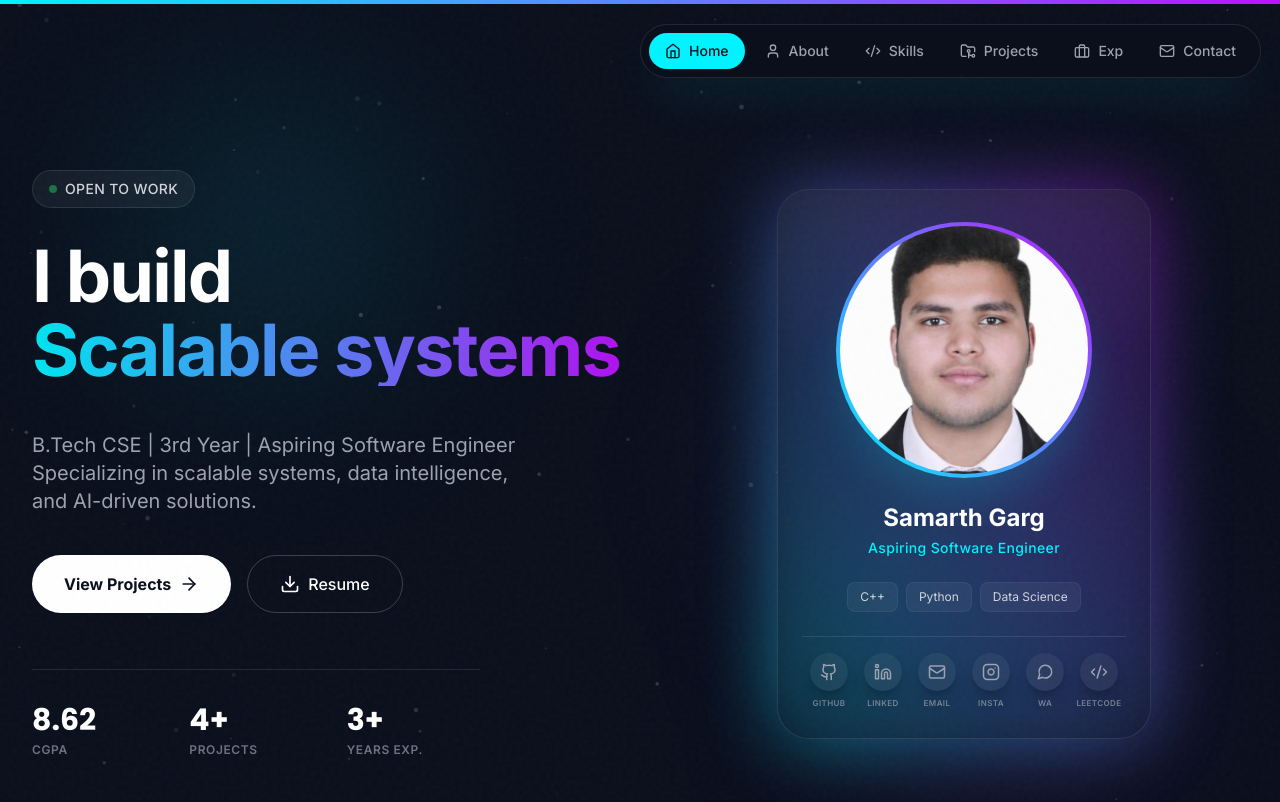
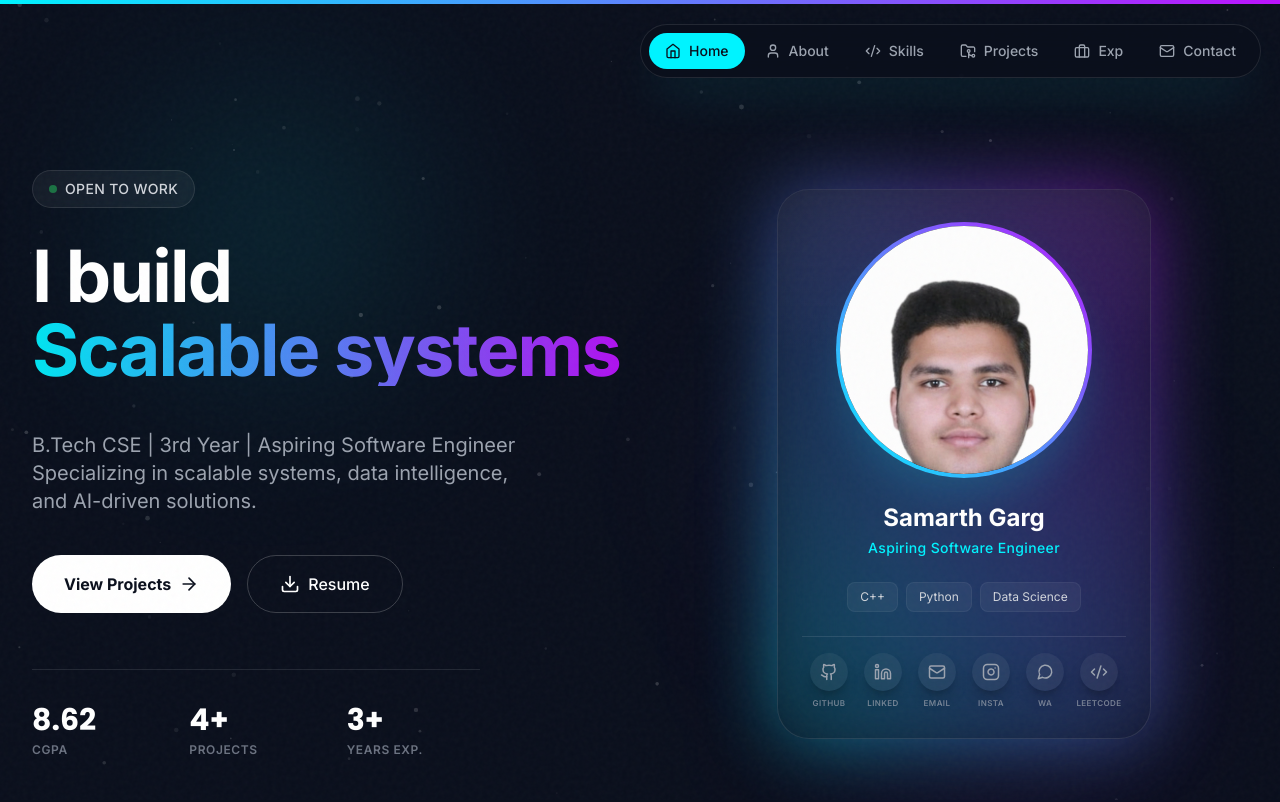
Before and after one commit to Samarthgarg14/Portfolio2.0, a React (Vite) app: page / in a window 1280 px wide. Shown: the top 802 px of the page. Built offline with nearby package versions, Linux system fonts and the light colour scheme.

Commit message:
Changes made

```diff
--- a/src/components/Hero.jsx
+++ b/src/components/Hero.jsx
@@ -140,9 +140,9 @@ const Hero = () => {
                                 <div className="absolute top-0 inset-x-0 h-40 bg-gradient-to-b from-white/5 to-transparent pointer-events-none"></div>
 
                                 <div className="relative z-10 w-full flex flex-col items-center">
-                                    <div className="w-64 h-64 rounded-full p-1 bg-gradient-to-tr from-primary to-secondary mb-6 shadow-2xl shadow-primary/20">
+                                    <div className="w-64 h-64 rounded-full p-1 bg-gradient-to-tr from-primary to-secondary mb-6 shadow-2xl shadow-primary/20 mx-auto">
                                         <div className="w-full h-full rounded-full bg-dark flex items-center justify-center overflow-hidden relative">
-                                            <img src={profileImg} alt={personal.name} className="w-full h-full object-cover" />
+                                            <img src={profileImg} alt={personal.name} className="w-full h-full object-cover object-top" />
                                         </div>
                                     </div>
                                     <h3 className="text-2xl font-bold text-white mb-1">{personal.name}</h3>
```
